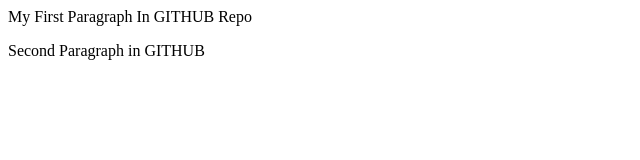
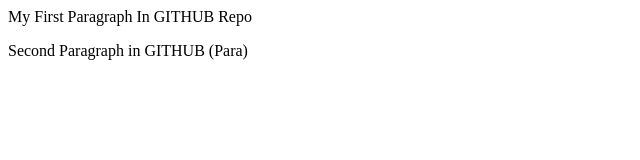
Before and after one commit to AbhishekVishvakarma/LocalRepo, a plain HTML site: page index.html in a window 1280 px wide. Shown: the full height of the page, 0-640 px from the left. Drawn offline with Linux system fonts and the light colour scheme.

Commit message:
Add Para

```diff
--- a/index.html
+++ b/index.html
@@ -1,2 +1,2 @@
 <p> My First Paragraph In GITHUB Repo</p>
-<p> Second Paragraph in GITHUB</p>
+<p> Second Paragraph in GITHUB (Para)</p>
```
